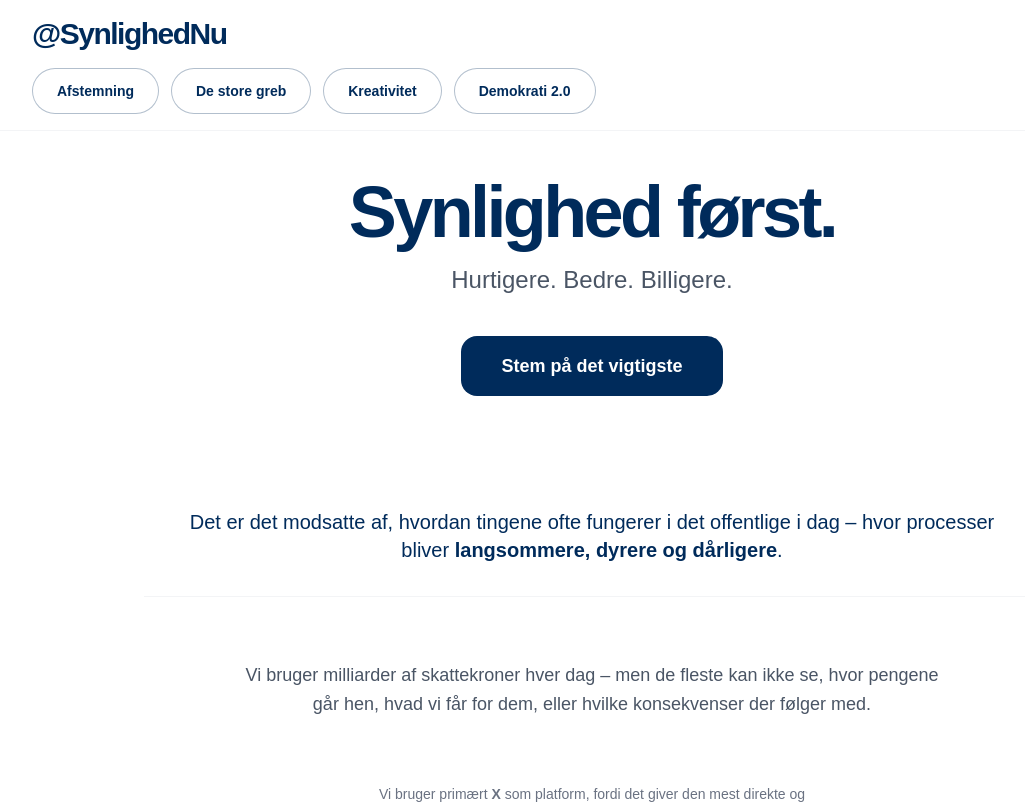
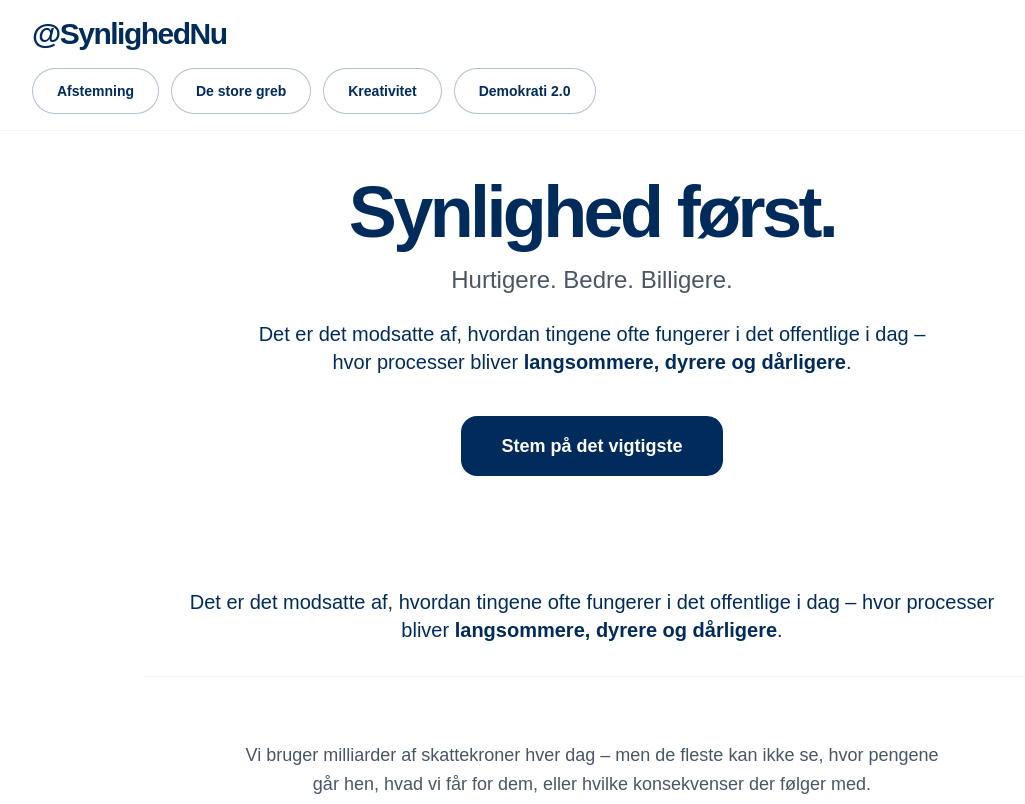
Before and after one commit to synlighed-nu/synlighed-nu-clean, a Next.js app: page / in a window 1280 px wide. Shown: the top 804 px of the page, without its empty margins (48-1073 px from the left). Built offline with nearby package versions, Linux system fonts and the light colour scheme.

Commit message:
Update _Hero.tsx

```diff
--- a/app/components/_Hero.tsx
+++ b/app/components/_Hero.tsx
@@ -9,11 +9,17 @@ export default function Hero() {
         <h1 className="text-6xl md:text-7xl font-bold tracking-tighter mb-4">
           Synlighed først.
         </h1>
-        <p className="text-2xl text-gray-600 mb-10">
+        <p className="text-2xl text-gray-600 mb-6">
           Hurtigere. Bedre. Billigere.
         </p>
 
-        {/* Kun én knap nu */}
+        {/* Forklaring lige nedenunder mottoet */}
+        <p className="text-xl font-medium text-[#002B5B] max-w-2xl mx-auto mb-10">
+          Det er det modsatte af, hvordan tingene ofte fungerer i det offentlige i dag –
+          hvor processer bliver <strong>langsommere, dyrere og dårligere</strong>.
+        </p>
+
+        {/* Kun én knap */}
         <div className="flex justify-center">
           <a
             href="#afstemning"
```
